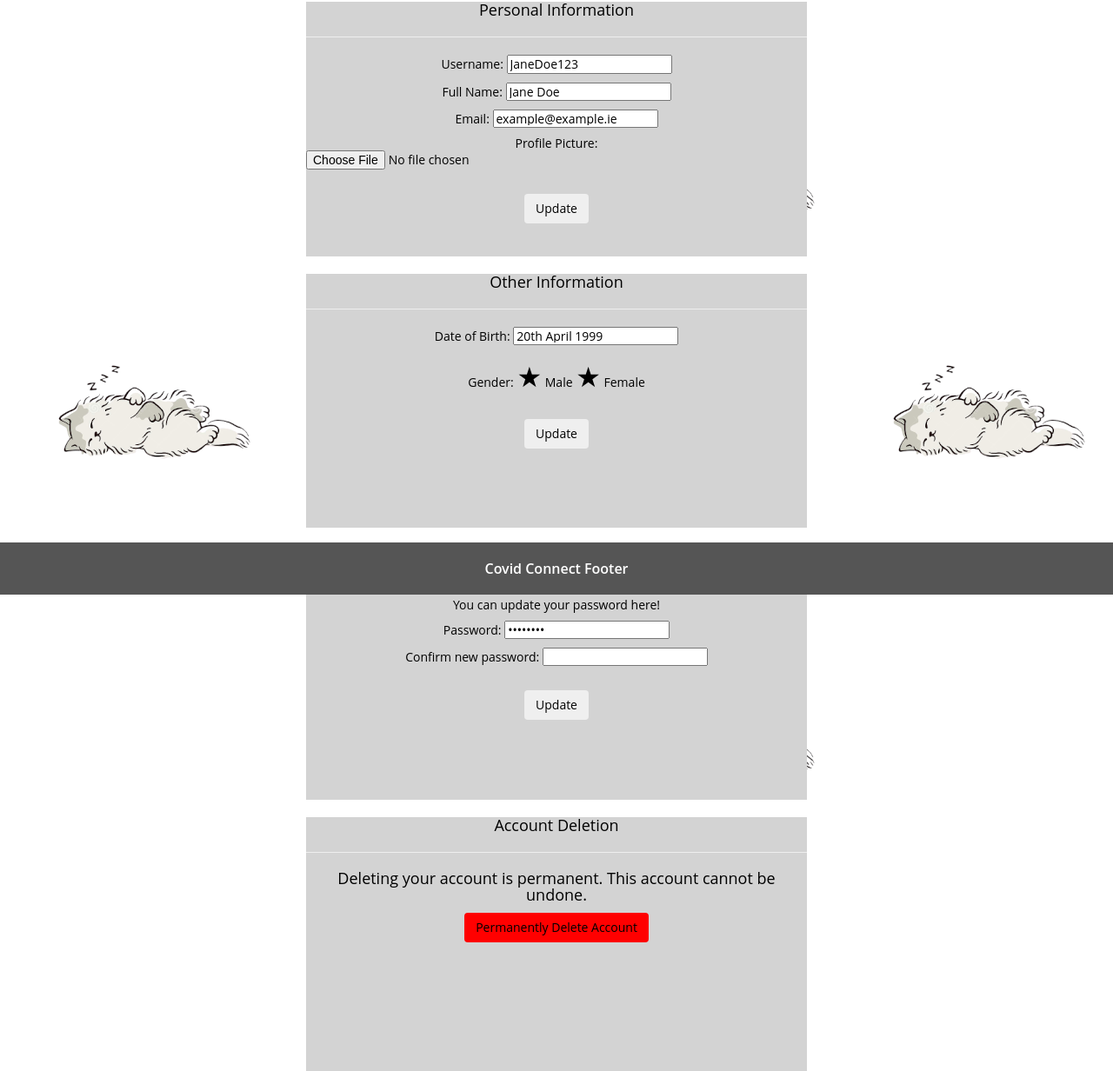
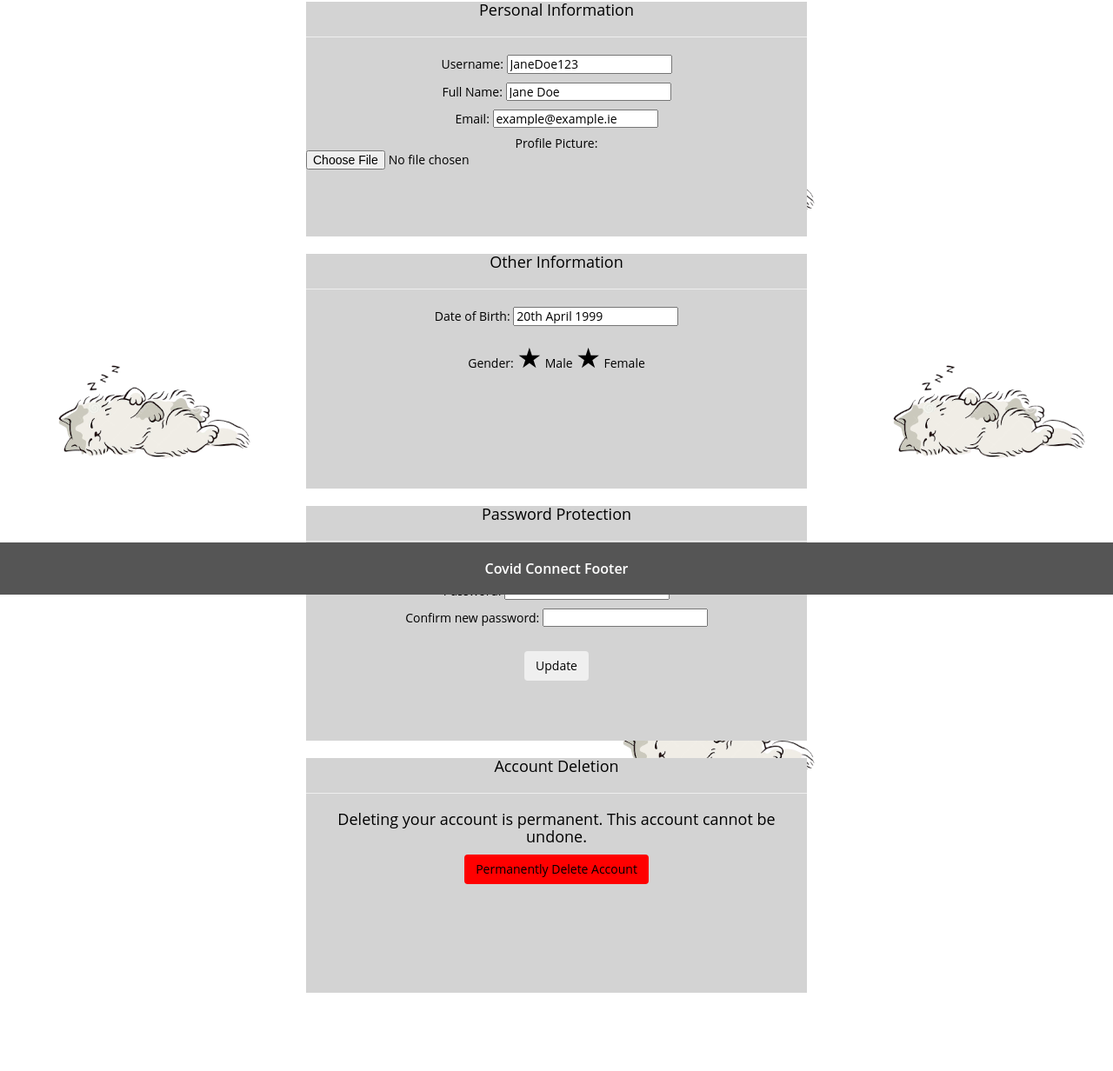
Before and after one commit to ApricotsNCI/CovidConnect, a PHP site: page /Webpages/settings.html in a window 1280 px wide. Shown: the part 116-1348 px from the top of the page at 87% size. After the commit the page ends 1258 px from the top, so only its background shows below. Run offline with PHP 8.4, Linux system fonts and the light colour scheme.

Commit message:
removing update buttons

```diff
--- a/Webpages/settings.html
+++ b/Webpages/settings.html
@@ -45,7 +45,6 @@
           <form action="upload.php" method="post">Profile Picture:<input type="file" name="file" id="file" /></form>
         </h5>
         <br>
-        <button class="btn">Update</button>
       </div>
       <div class="settingscontainer">
         <h4>Other Information</h4>
@@ -56,7 +55,6 @@
           <input type="radio" name="gender" value="female"> Female
         </h5>
         <br>
-        <button class="btn">Update</button>
       </div>
       <div class="settingscontainer">
         <h4>Password Protection</h4>
--- a/style.css
+++ b/style.css
@@ -302,7 +302,7 @@ a {
 
 /*Settings Page*/
 .settingscontainer {
-  height: 65%;
+  height: 60%;
   max-width: 45%;
   margin: 20px auto;
   background-color: #D3D3D3;
```
